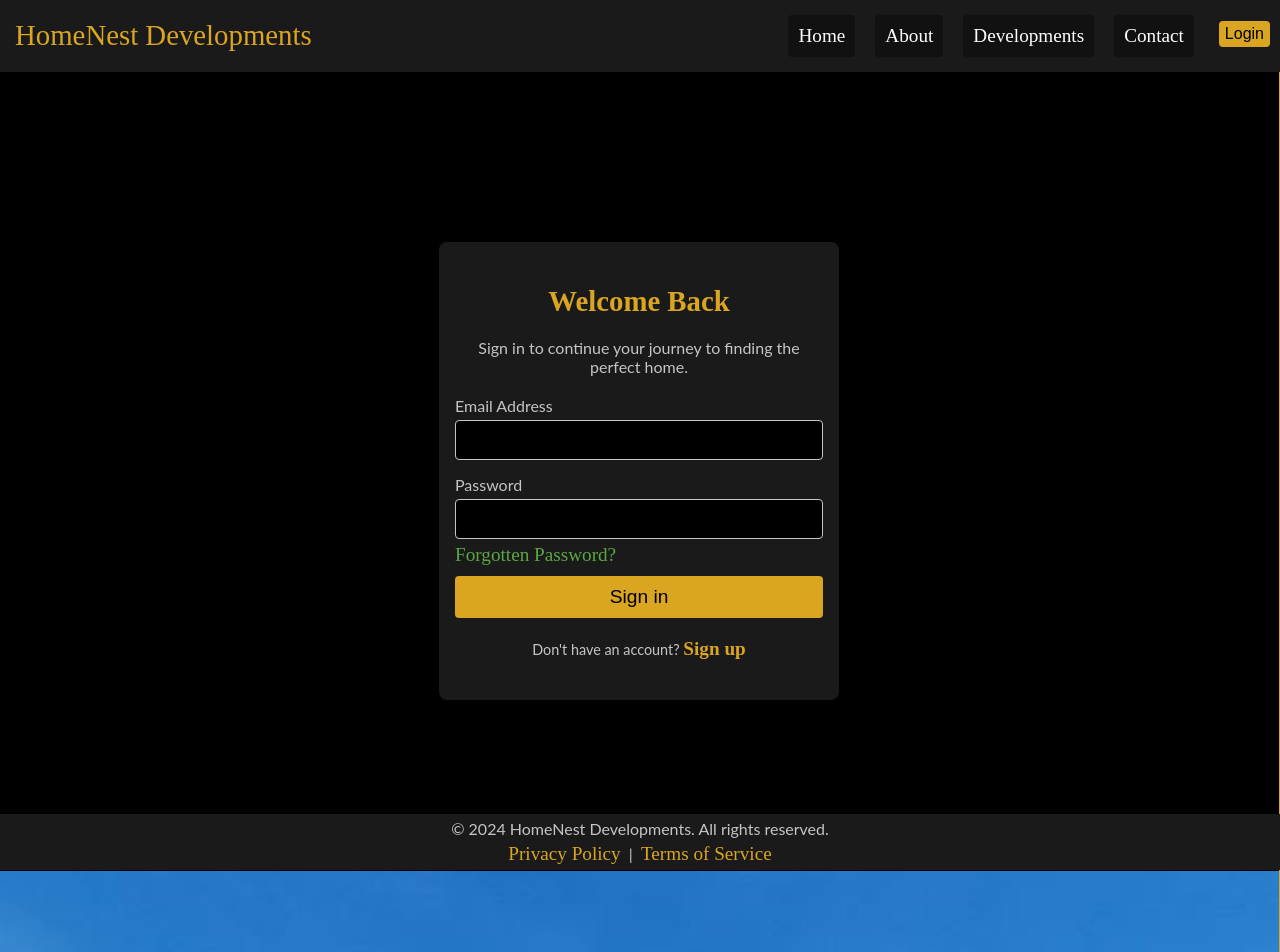
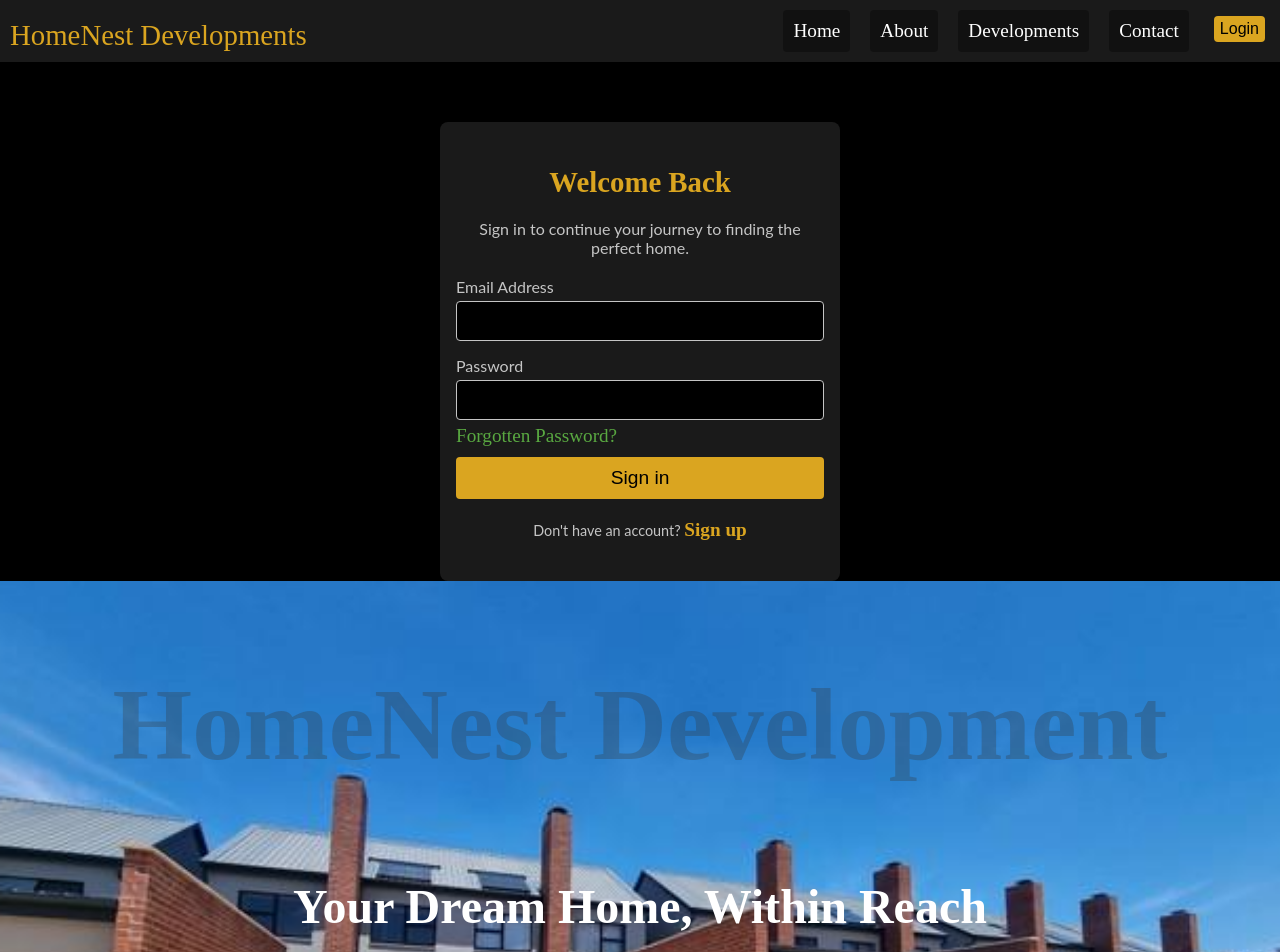
Before and after one commit to Dev-Mfundo/HomeNest-Developments, a React (Vite) app: page / in a window 1280 px wide. Shown: the top 952 px of the page. Built offline with nearby package versions, Linux system fonts and the light colour scheme.

Commit message:
modified:   src/App.css fixed the footer bug modified:   src/index.css -for now remain at the bottom no matter what screen size

```diff
--- a/src/App.css
+++ b/src/App.css
@@ -1,6 +1,6 @@
 #root {
   max-width: 1980px;
-  margin: 0 auto;
+  margin: 0;
 }
 
 /*HEADER*/
@@ -9,12 +9,10 @@ header {
   justify-content: space-between;
   align-items: center;
   width: 100%;
-  position: fixed;
-  margin-top: 0px;
+  position: sticky;
+  padding: 0px;
   top: 0;
-  left: 0;
   z-index: 1000;
-  padding: 5px;
   background-color: #1a1a1a;
 }
 
@@ -501,10 +499,8 @@ footer {
   color: #c5c5c5;
   text-align: center;
   width: 100%;
-  position: absolute;
-  bottom: -70px;
-  right: 0;
-  margin-bottom: 0;
+  margin: 0;
+  padding: 5px 0px;
 }
 
 footer p {
@@ -528,7 +524,6 @@ footer a:hover {
   display: flex;
   justify-content: center;
   align-items: center;
-  height: 100vh;
   text-align: center;
 }
 
--- a/src/index.css
+++ b/src/index.css
@@ -17,7 +17,7 @@ body {
   flex-direction: column;
   justify-content: space-between;
   min-height: 100vh;
-  width: 100%;
+  min-width: 100%;
 
 }
 
@@ -54,15 +54,11 @@ a:hover {
 main {
   flex: 1;
   background-color: rgb(0, 0, 0);
-  border: 1px solid goldenrod;
   min-width: 100%;
   display: flex;
   flex-direction: column;
-  position: absolute;
-  top: 70px;
-  right: 0;
-  margin: 0 auto;
-  border: 1px solid goldenrod;
+  padding-top:60px;
+  margin: 0;
 }
 
 
```
